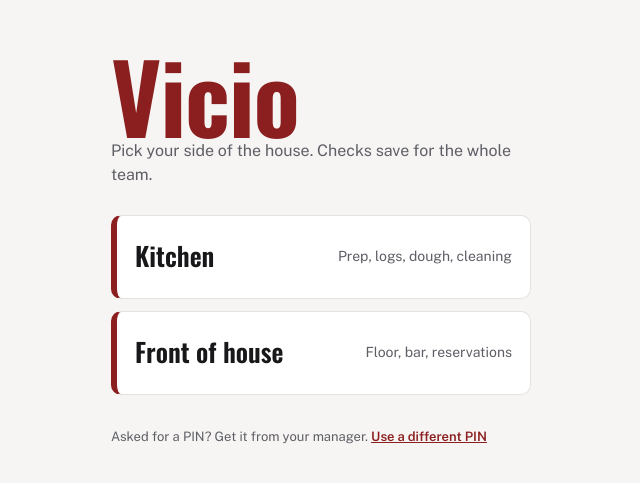
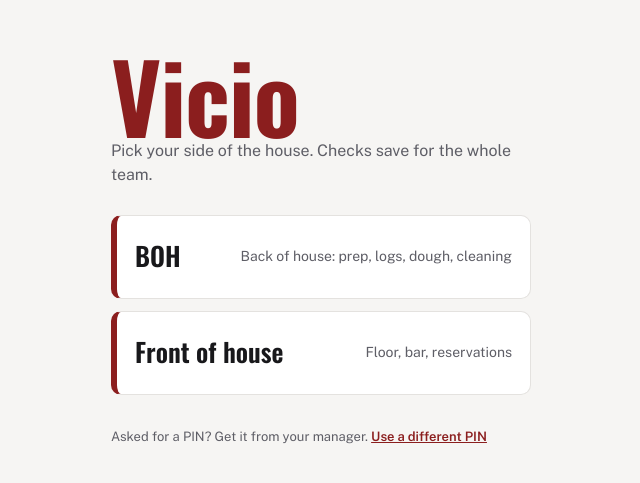
Before and after one commit to viciophx/vicio-boards, a plain HTML site: page index.html in a window 1280 px wide. Shown: the part 149-632 px from the top of the page, without its empty margins (319-959 px from the left). Drawn offline with nearby package versions, Linux system fonts and the light colour scheme.

Commit message:
Landing page: Kitchen is now BOH

```diff
--- a/index.html
+++ b/index.html
@@ -31,7 +31,7 @@ button{font:600 13px "Public Sans",system-ui,sans-serif;background:none;border:0
     <p>Pick your side of the house. Checks save for the whole team.</p>
   </div>
   <nav aria-label="Boards">
-    <a class="board" href="kitchen.html"><b>Kitchen</b><span>Prep, logs, dough, cleaning</span></a>
+    <a class="board" href="kitchen.html"><b>BOH</b><span>Back of house: prep, logs, dough, cleaning</span></a>
     <a class="board" href="foh.html"><b>Front of house</b><span>Floor, bar, reservations</span></a>
   </nav>
   <small>Asked for a PIN? Get it from your manager. <button type="button" id="forget">Use a different PIN</button></small>
```
